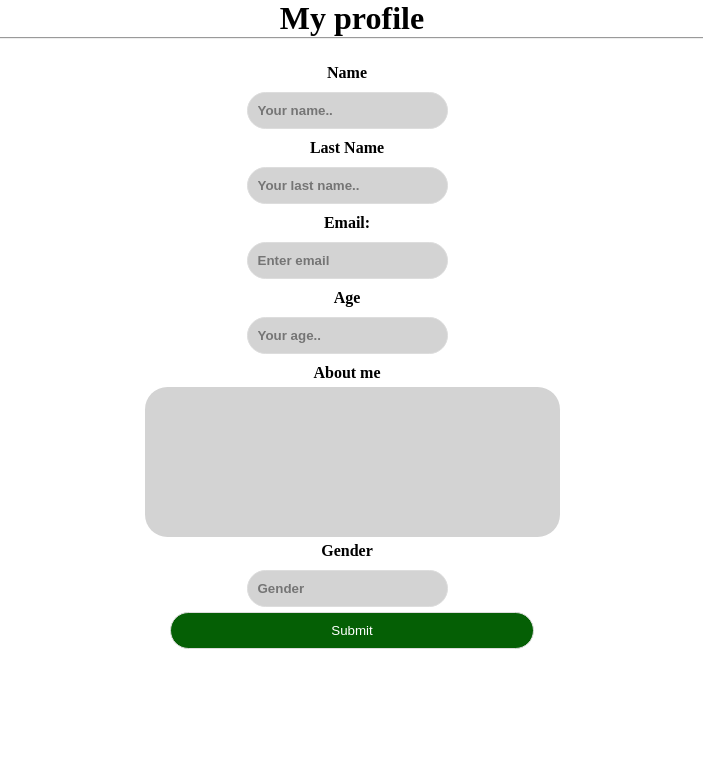
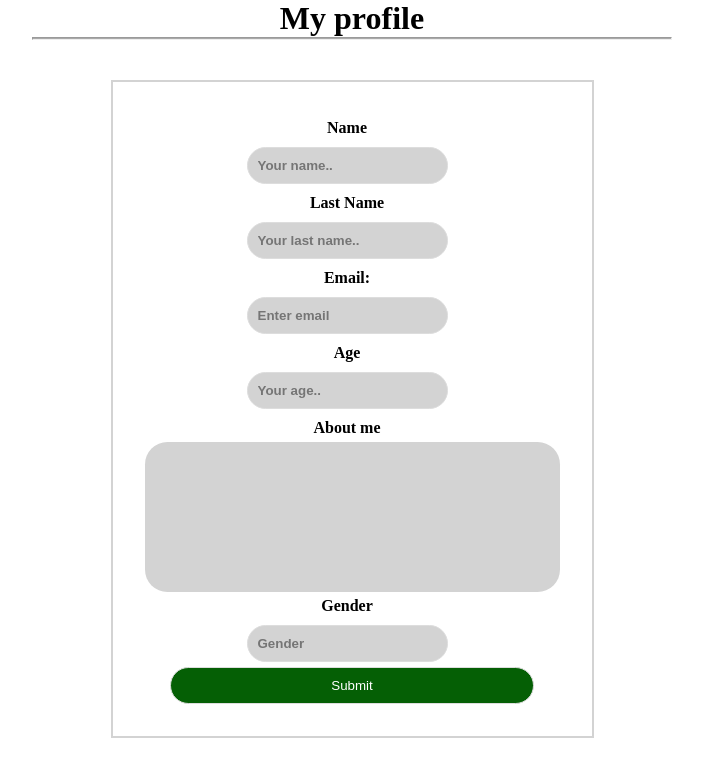
Before and after one commit to Darougah/grupp-8, a plain HTML site: page detail.html in a window 1280 px wide. Shown: the whole page, without its empty margins (288-991 px from the left). Drawn offline with Linux system fonts and the light colour scheme.

Commit message:
h1 and hr fix

```diff
--- a/detail.html
+++ b/detail.html
@@ -17,7 +17,7 @@
 <body>
 
   <h1 class="rubrik">My profile</h1>
-  <hr>
+  <hr class="linje">
 
 
   <form class="formplace">
--- a/style.css
+++ b/style.css
@@ -7,20 +7,35 @@
 }
 
 .rubrik {
-  justify-content: center;
+
   text-align: center;
 }
 
+hr{
+  width: 50%;
+  background-color: darkgray;
+  height: 3px;
+  margin: auto;
+}
+
+body{
+
+}
 .formplace {
   display: flex;
   flex-flow: column;
   align-items: center;
-  margin: 20px 20px 20px 20px;
+  margin: auto;
+  margin-top: 40px;
+ width: fit-content;
+  border: solid lightgray 2px;
+ padding: 2rem;
+
 }
 
 .formplace label {
   margin: 5px 10px 5px 0;
-  font-weight: bolder
+  font-weight: bolder;
 
 }
 
@@ -48,12 +63,11 @@
   background-color: rgba(5, 95, 5, 0.534);
 }
 
-.formplace textarea{
+.formplace textarea {
   background-color: lightgray;
   border: 1px;
   border-radius: 1.4rem;
 }
-
 
 
 
```
